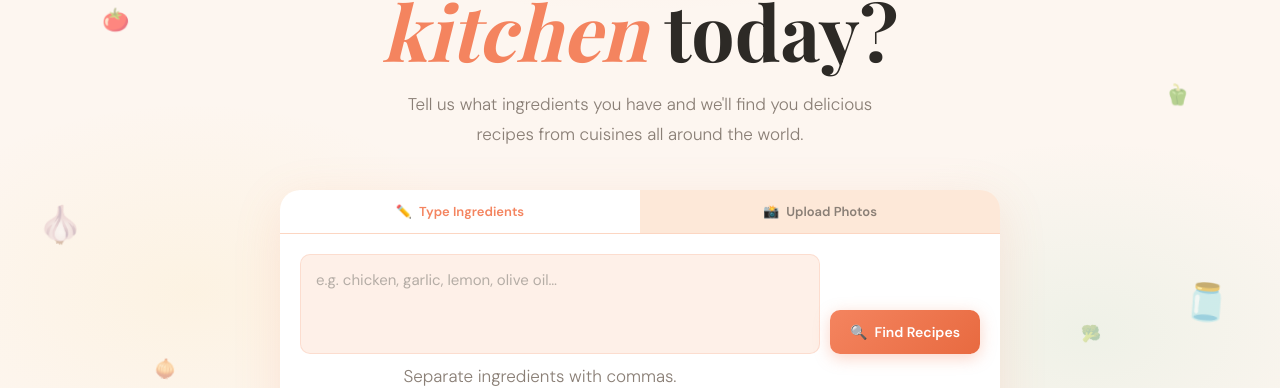
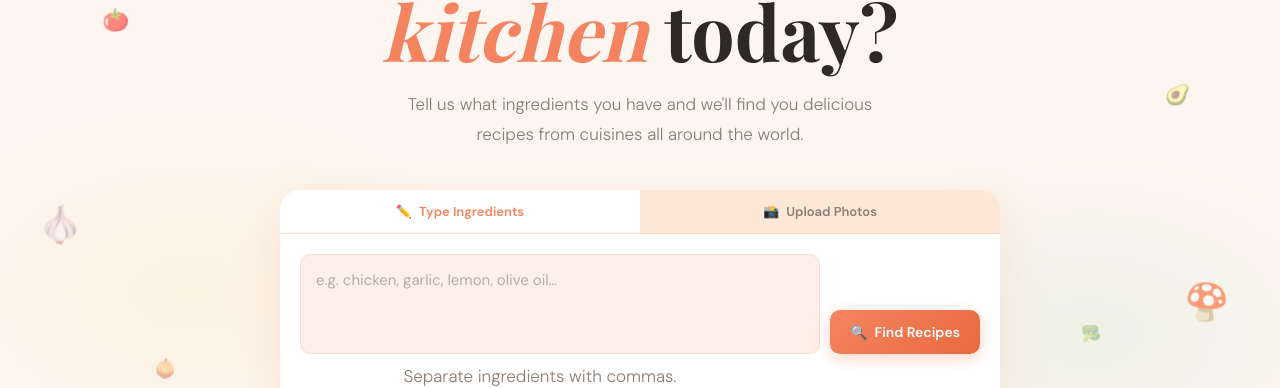
Before and after one commit to afafayman/Recipia, a website: page index.html in a window 1280 px wide. Shown: the part 267-655 px from the top of the page. Drawn offline with nearby package versions, Linux system fonts and the light colour scheme; a web font is replaced by a local one.

Commit message:
Update index.html

```diff
--- a/index.html
+++ b/index.html
@@ -62,9 +62,9 @@
       <span class="food-float" style="top:12%;left:5%;animation-duration:6s"                           aria-hidden="true">🍋</span>
       <span class="food-float" style="top:20%;right:6%;animation-duration:7s;animation-delay:1s"       aria-hidden="true">🌿</span>
       <span class="food-float" style="top:60%;left:3%;animation-duration:8s;animation-delay:2s"        aria-hidden="true">🧄</span>
-      <span class="food-float" style="top:70%;right:4%;animation-duration:5.5s;animation-delay:0.5s"   aria-hidden="true">🫙</span>
+      <span class="food-float" style="top:70%;right:4%;animation-duration:5.5s;animation-delay:0.5s"   aria-hidden="true">🍄</span>
       <span class="food-float" style="top:35%;left:8%;animation-duration:7.5s;animation-delay:1.5s;font-size:22px" aria-hidden="true">🍅</span>
-      <span class="food-float" style="top:45%;right:7%;animation-duration:6.5s;animation-delay:2.5s;font-size:20px" aria-hidden="true">🫑</span>
+      <span class="food-float" style="top:45%;right:7%;animation-duration:6.5s;animation-delay:2.5s;font-size:20px" aria-hidden="true">🥑</span>
       <span class="food-float" style="top:80%;left:12%;animation-duration:9s;animation-delay:3s;font-size:18px"     aria-hidden="true">🧅</span>
       <span class="food-float" style="top:15%;left:30%;animation-duration:8s;animation-delay:4s;font-size:16px;opacity:0.3" aria-hidden="true">🌶️</span>
       <span class="food-float" style="top:75%;right:14%;animation-duration:7s;animation-delay:1s;font-size:16px;opacity:0.3" aria-hidden="true">🥦</span>
```
